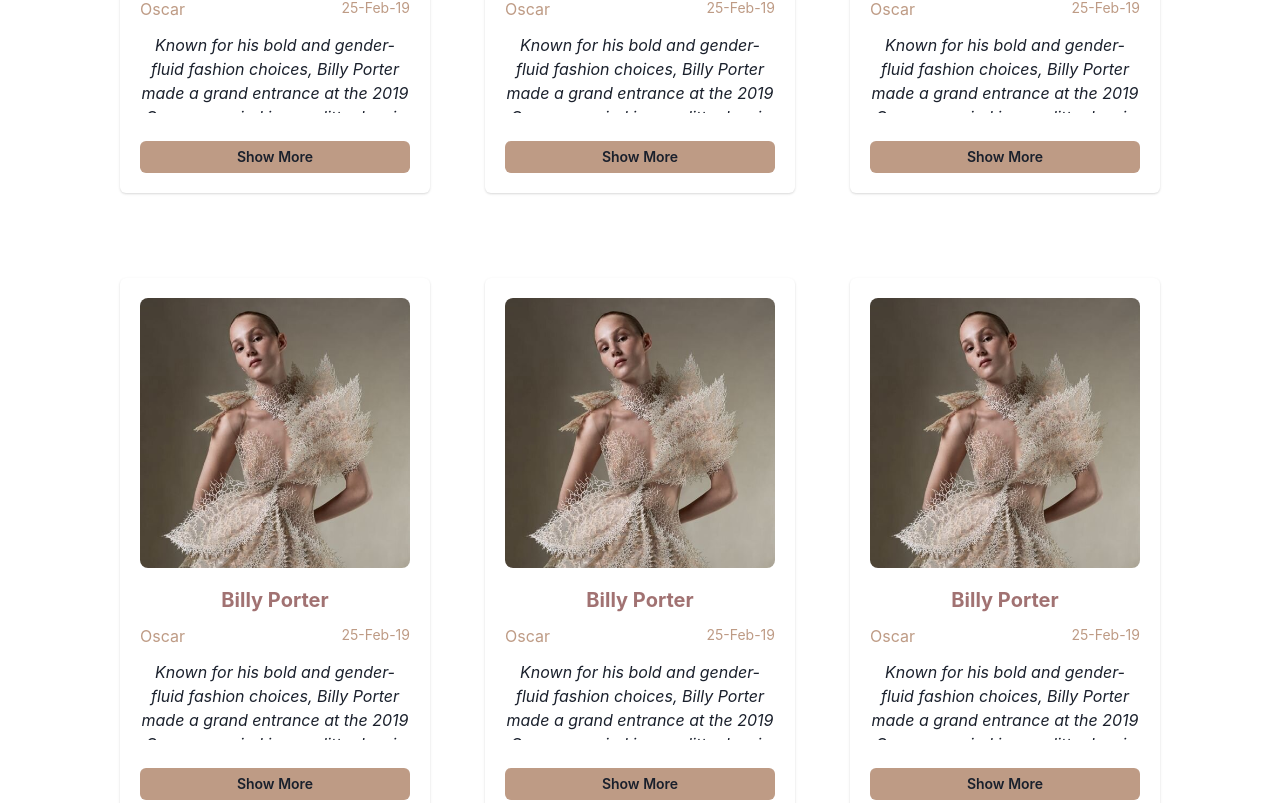
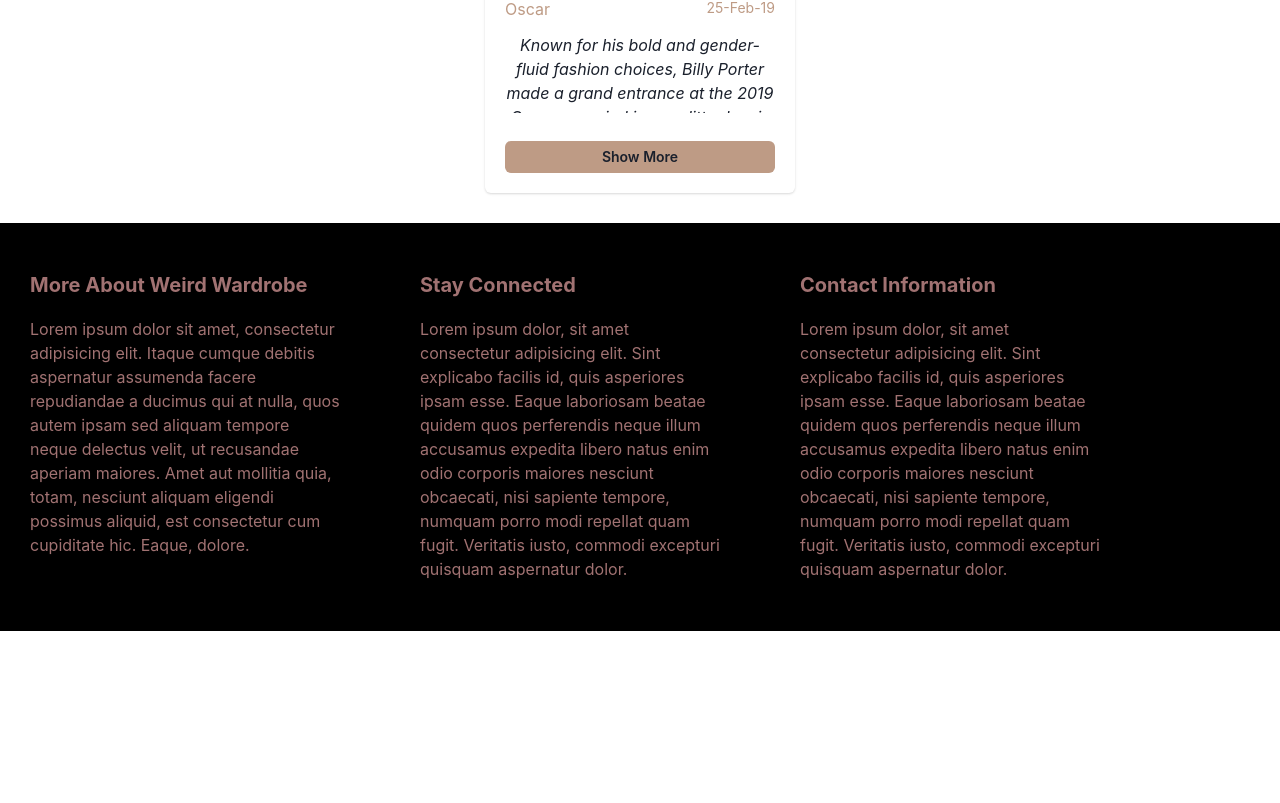
Before and after one commit to kalviumcommunity/S53_Weirdest_Fashion, a React (Vite) app in the folder Frontend/Client-App/: page / in a window 1280 px wide. Shown: the part 1357-2160 px from the top of the page. After the commit the page ends 1988 px from the top, so only its background shows below. Built offline with nearby package versions, Linux system fonts and the light colour scheme.

Commit message:
frontend-changes

```diff
--- a/Frontend/Client-App/src/Components/CardSlider.jsx
+++ b/Frontend/Client-App/src/Components/CardSlider.jsx
@@ -74,211 +74,6 @@ const CardSlider = () => {
             </Stack>
           </CardBody>
         </Card>
-        <Card maxW="sm" width={"310px"} mb={30}>
-          <CardBody>
-            <Image src={Card2} alt="model" borderRadius="lg" width={"270px"} />
-            <Stack mt="5" spacing="3">
-              <Heading
-                size="md"
-                textAlign={"center"}
-                color={Theme.colors.primary[200]}
-              >
-                Billy Porter
-              </Heading>
-              <Flex
-                justifyContent={"space-between"}
-                color={Theme.colors.primary[100]}
-              >
-                <Text size="md">Oscar</Text>
-                <Text fontSize="14px">25-Feb-19</Text>
-              </Flex>
-              <Text textAlign={"center"} as={"i"}>
-                <Collapse startingHeight={80} in={show}>
-                  Known for his bold and gender-fluid fashion choices, Billy
-                  Porter made a grand entrance at the 2019 Oscars, carried in on
-                  a litter by six shirtless men. His outfit, designed by The
-                  Blonds, consisted of a custom-made tuxedo jacket and pants
-                  adorned with colorful feathers, making him a flamboyant and
-                  unforgettable sight.
-                </Collapse>
-              </Text>
-              <Button
-                size="sm"
-                onClick={() => {
-                  setShow(!show);
-                }}
-                mt="1rem"
-                backgroundColor={Theme.colors.primary[100]}
-              >
-                Show {show ? "Less" : "More"}
-              </Button>
-            </Stack>
-          </CardBody>
-        </Card>{" "}
-        <Card maxW="sm" width={"310px"} mb={30}>
-          <CardBody>
-            <Image src={Card2} alt="model" borderRadius="lg" width={"270px"} />
-            <Stack mt="5" spacing="3">
-              <Heading
-                size="md"
-                textAlign={"center"}
-                color={Theme.colors.primary[200]}
-              >
-                Billy Porter
-              </Heading>
-              <Flex
-                justifyContent={"space-between"}
-                color={Theme.colors.primary[100]}
-              >
-                <Text size="md">Oscar</Text>
-                <Text fontSize="14px">25-Feb-19</Text>
-              </Flex>
-              <Text textAlign={"center"} as={"i"}>
-                <Collapse startingHeight={80} in={show}>
-                  Known for his bold and gender-fluid fashion choices, Billy
-                  Porter made a grand entrance at the 2019 Oscars, carried in on
-                  a litter by six shirtless men. His outfit, designed by The
-                  Blonds, consisted of a custom-made tuxedo jacket and pants
-                  adorned with colorful feathers, making him a flamboyant and
-                  unforgettable sight.
-                </Collapse>
-              </Text>
-              <Button
-                size="sm"
-                onClick={() => {
-                  setShow(!show);
-                }}
-                mt="1rem"
-                backgroundColor={Theme.colors.primary[100]}
-              >
-                Show {show ? "Less" : "More"}
-              </Button>
-            </Stack>
-          </CardBody>
-        </Card>{" "}
-        <Card maxW="sm" width={"310px"} mb={30}>
-          <CardBody>
-            <Image src={Card2} alt="model" borderRadius="lg" width={"270px"} />
-            <Stack mt="5" spacing="3">
-              <Heading
-                size="md"
-                textAlign={"center"}
-                color={Theme.colors.primary[200]}
-              >
-                Billy Porter
-              </Heading>
-              <Flex
-                justifyContent={"space-between"}
-                color={Theme.colors.primary[100]}
-              >
-                <Text size="md">Oscar</Text>
-                <Text fontSize="14px">25-Feb-19</Text>
-              </Flex>
-              <Text textAlign={"center"} as={"i"}>
-                <Collapse startingHeight={80} in={show}>
-                  Known for his bold and gender-fluid fashion choices, Billy
-                  Porter made a grand entrance at the 2019 Oscars, carried in on
-                  a litter by six shirtless men. His outfit, designed by The
-                  Blonds, consisted of a custom-made tuxedo jacket and pants
-                  adorned with colorful feathers, making him a flamboyant and
-                  unforgettable sight.
-                </Collapse>
-              </Text>
-              <Button
-                size="sm"
-                onClick={() => {
-                  setShow(!show);
-                }}
-                mt="1rem"
-                backgroundColor={Theme.colors.primary[100]}
-              >
-                Show {show ? "Less" : "More"}
-              </Button>
-            </Stack>
-          </CardBody>
-        </Card>{" "}
-        <Card maxW="sm" width={"310px"}mb={30}>
-          <CardBody>
-            <Image src={Card2} alt="model" borderRadius="lg" width={"270px"} />
-            <Stack mt="5" spacing="3">
-              <Heading
-                size="md"
-                textAlign={"center"}
-                color={Theme.colors.primary[200]}
-              >
-                Billy Porter
-              </Heading>
-              <Flex
-                justifyContent={"space-between"}
-                color={Theme.colors.primary[100]}
-              >
-                <Text size="md">Oscar</Text>
-                <Text fontSize="14px">25-Feb-19</Text>
-              </Flex>
-              <Text textAlign={"center"} as={"i"}>
-                <Collapse startingHeight={80} in={show}>
-                  Known for his bold and gender-fluid fashion choices, Billy
-                  Porter made a grand entrance at the 2019 Oscars, carried in on
-                  a litter by six shirtless men. His outfit, designed by The
-                  Blonds, consisted of a custom-made tuxedo jacket and pants
-                  adorned with colorful feathers, making him a flamboyant and
-                  unforgettable sight.
-                </Collapse>
-              </Text>
-              <Button
-                size="sm"
-                onClick={() => {
-                  setShow(!show);
-                }}
-                mt="1rem"
-                backgroundColor={Theme.colors.primary[100]}
-              >
-                Show {show ? "Less" : "More"}
-              </Button>
-            </Stack>
-          </CardBody>
-        </Card>{" "}
-        <Card maxW="sm" width={"310px"} mb={30}>
-          <CardBody>
-            <Image src={Card2} alt="model" borderRadius="lg" width={"270px"} />
-            <Stack mt="5" spacing="3">
-              <Heading
-                size="md"
-                textAlign={"center"}
-                color={Theme.colors.primary[200]}
-              >
-                Billy Porter
-              </Heading>
-              <Flex
-                justifyContent={"space-between"}
-                color={Theme.colors.primary[100]}
-              >
-                <Text size="md">Oscar</Text>
-                <Text fontSize="14px">25-Feb-19</Text>
-              </Flex>
-              <Text textAlign={"center"} as={"i"}>
-                <Collapse startingHeight={80} in={show}>
-                  Known for his bold and gender-fluid fashion choices, Billy
-                  Porter made a grand entrance at the 2019 Oscars, carried in on
-                  a litter by six shirtless men. His outfit, designed by The
-                  Blonds, consisted of a custom-made tuxedo jacket and pants
-                  adorned with colorful feathers, making him a flamboyant and
-                  unforgettable sight.
-                </Collapse>
-              </Text>
-              <Button
-                size="sm"
-                onClick={() => {
-                  setShow(!show);
-                }}
-                mt="1rem"
-                backgroundColor={Theme.colors.primary[100]}
-              >
-                Show {show ? "Less" : "More"}
-              </Button>
-            </Stack>
-          </CardBody>
-        </Card>
       </Flex>
     </>
   );
```
